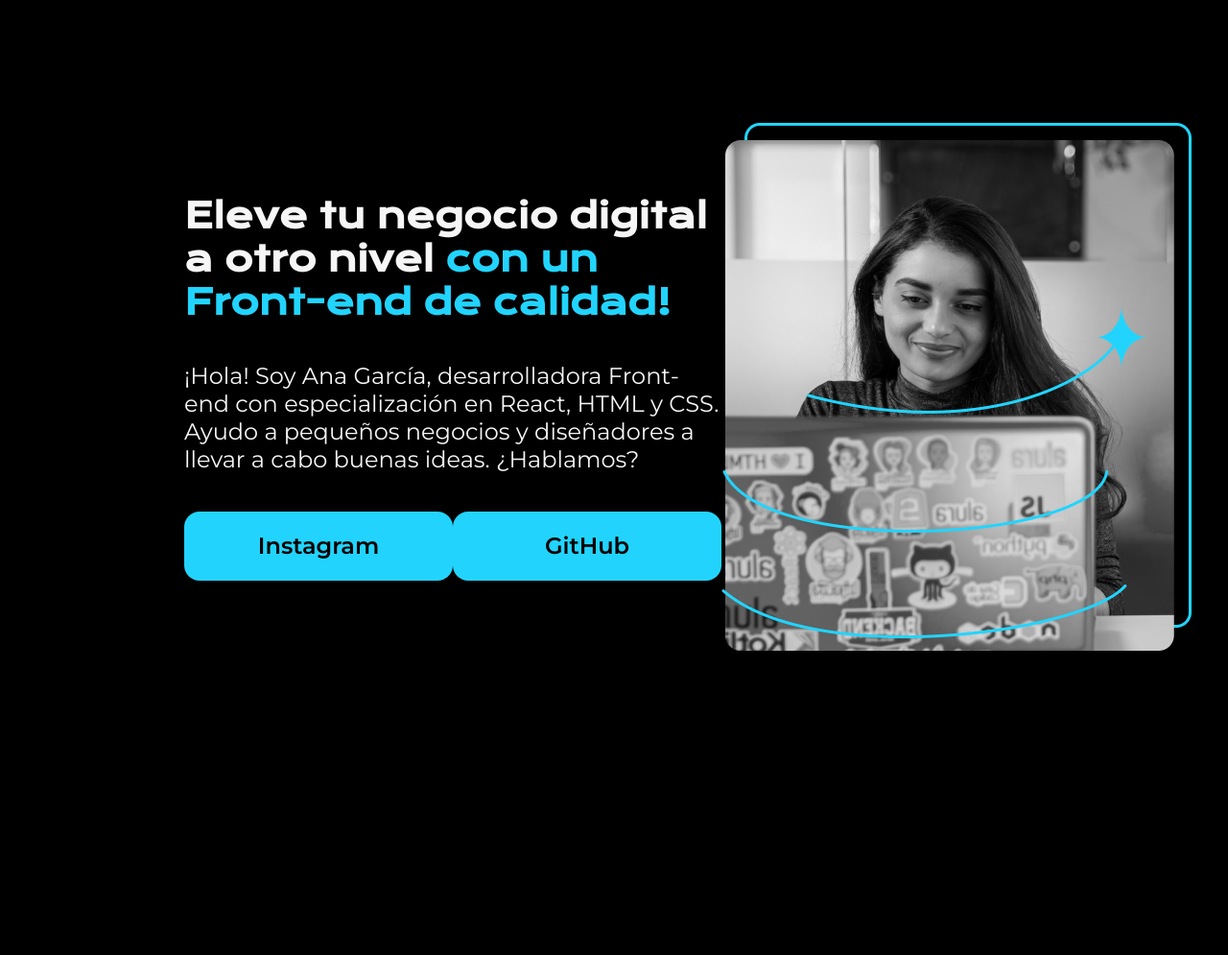
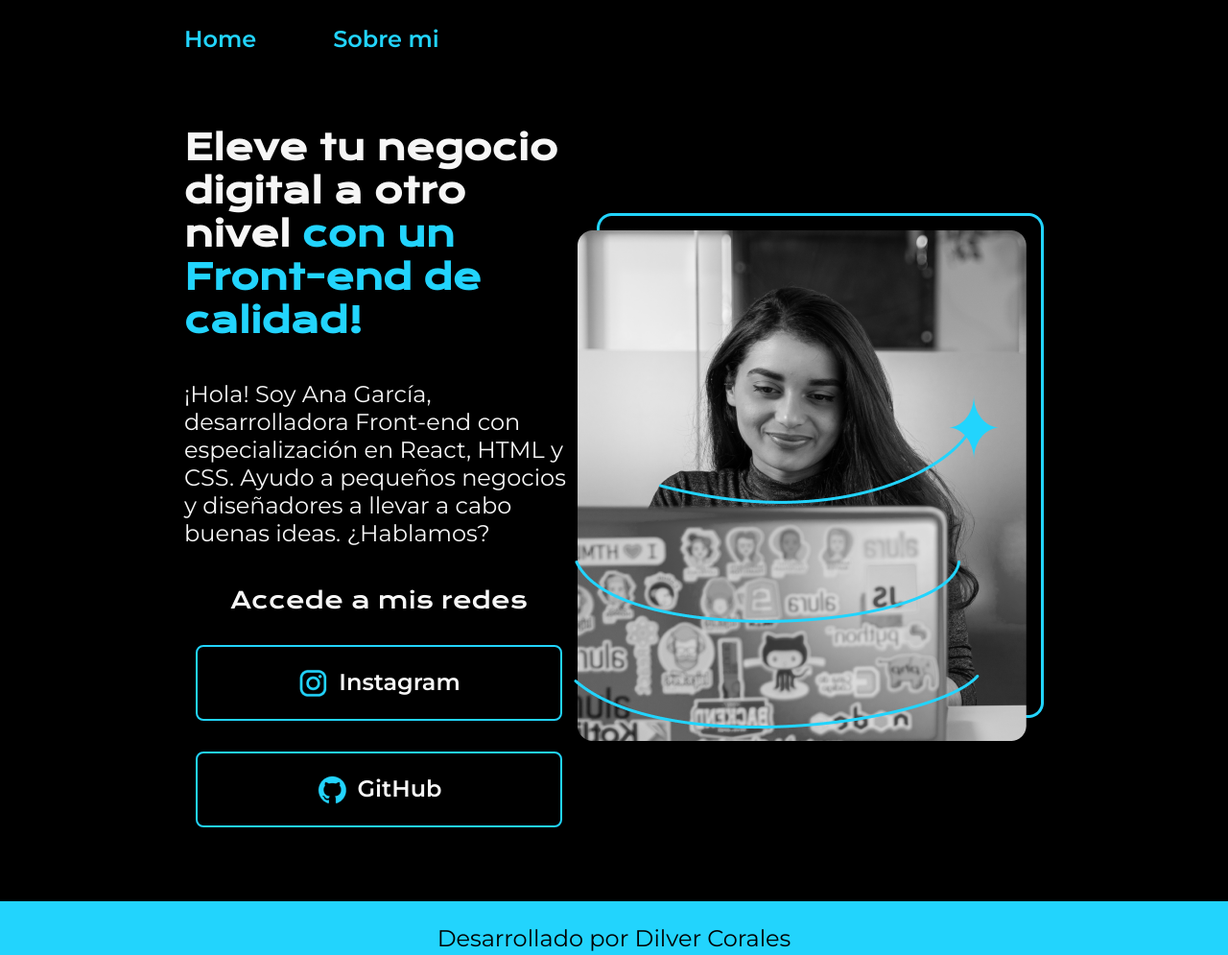
Before and after one commit to CoralesS/portafolio-prueba, a plain HTML site: page index.html in a window 1280 px wide. Shown: the whole page at 96% size. Before the commit the page ends 928 px from the top, so only its background shows below. Drawn offline with nearby package versions, Linux system fonts and the light colour scheme.

Commit message:
primera actualizacion

```diff
--- a/index.html
+++ b/index.html
@@ -5,11 +5,16 @@
     <meta http-equiv="X-UA-Compatible" content="IE=edge">
     <meta name="viewport" content="width=device-width, initial-scale=1.0">
     <title>Portafolio</title>
-    <link rel="stylesheet" href="style.css">
+    <link rel="stylesheet" href="./styles/style.css">
 
 </head>
 <body>
-    <header></header>
+    <header class="header">
+        <nav class="header__menu">
+            <a class="header__menu__link" href="index.html">Home</a>
+            <a class="header__menu__link" href="about.html">Sobre mi</a>
+        </nav>
+    </header>
     <main class="presentacion">
         <section class="presentacion__contenido">
             <h1 class="presentacion__contenido__titulo">
@@ -23,13 +28,20 @@
 
                 </p>
                 <div class="presentacion__enlaces">
-                    <a class="presentacion__enlaces__link" href="https://instagram.com/">Instagram</a>
-                    <a class="presentacion__enlaces__link" href="https://github.com/">GitHub</a>
+                    <h2 class="presentacion__enlaces__subtitulo">Accede a mis redes</h2>
+                    <a class="presentacion__enlaces__link" href="https://instagram.com/">
+                        <img src="./assets/instagram.png" alt="">Instagram
+                    </a>
+                    <a class="presentacion__enlaces__link" href="https://github.com/">
+                        <img src="./assets/github.png" alt="">GitHub
+                    </a>
                 </div>
 
         </section>
-            <img src="Imagem.png" alt="Foto de Ana García desarrolando un proyecto">
+            <img src="./assets/Imagem.png" alt="Foto de Ana García desarrolando un proyecto">
     </main>
-    <footer></footer>
+    <footer class="footer">
+        <p>Desarrollado por Dilver Corales</p>
+    </footer>
 </body>
 </html>
--- a/style.css
+++ /dev/null
@@ -1,61 +0,0 @@
-@import url('https://fonts.googleapis.com/css2?family=Krona+One&family=Montserrat:wght@400;600&display=swap');
-
-
-* {
-    padding: 0;
-    margin:0;
-}
-
-body{
-    height: 100vh;
-    box-sizing: border-box;
-    background-color: #000000;
-    color: #F6F6F6;
-}
-
-
-.titulo-destaque {
-    color: #22D4FD; ;
-}
-
-.presentacion {
-    margin: 10% 15%;
-    display: flex;
-    align-items: center;
-    justify-content: space-between;
-}
-
-.presentacion__contenido{
-    width: 615px;
-    display: flex;
-    flex-direction: column;
-    gap: 40px;
-}
-
-.presentacion__contenido__titulo{
-    font-size: 36px;
-    font-family: 'Krona One', sans-serif;
-}
-
-.presentacion__contenido__texto{
-    font-size: 24px;
-    font-family: 'Montserrat', sans-serif;
-}
-
-.presentacion__enlaces{
-    display: flex;
-    justify-content: space-between;
-}
-
-.presentacion__enlaces__link{
-    background-color: #22D4FD;
-    width: 280px;
-    text-align: center;
-    border-radius: 16px;
-    font-size: 24px;
-    font-weight: 600;
-    padding: 21.5px 0;
-    text-decoration: none;
-    color: #000000;
-    font-family: 'Montserrat', sans-serif;
-}
--- /dev/null
+++ b/styles/style.css
@@ -0,0 +1,121 @@
+@import url('https://fonts.googleapis.com/css2?family=Krona+One&family=Montserrat:wght@400;600&display=swap');
+
+:root{
+    --color-primario: #000000;
+    --color-secundario: #f6f6f6;
+    --color-terciario: #22D4fd;
+    --color-hover: #272727;
+
+    --fuente-montserrat: 'Montserrat', sans serif;
+    --fuente-krona: 'Krona One', sans-serif;
+
+
+}
+
+
+
+* {
+    padding: 0;
+    margin:0;
+}
+
+body{
+
+    box-sizing: border-box;
+    background-color: var(--color-primario);
+    color: var(--color-secundario);
+}
+
+.header{
+    padding: 2% 0% 0% 15%;
+
+}
+
+.header__menu{
+    display: flex;
+    gap: 80px;
+
+}
+
+.header__menu__link{
+    font-family: var(--fuente-montserrat);
+    font-size: 24px;
+    font-weight: 600;
+    color: var(--color-terciario);
+    text-decoration: none;
+}
+
+
+.presentacion {
+    padding: 6% 15%;
+    display: flex;
+    align-items: center;
+    justify-content: space-between;
+}
+
+.presentacion__contenido{
+    width: 615px;
+    display: flex;
+    flex-direction: column;
+    gap: 40px;
+}
+
+.presentacion__contenido__titulo{
+    font-size: 36px;
+    font-family: var(--fuente-krona);
+}
+
+.titulo-destaque {
+    color: var(--color-terciario); ;
+}
+
+.presentacion__contenido__texto{
+    font-size: 24px;
+    font-family: var(--fuente-montserrat);
+}
+
+.presentacion__enlaces{
+    display: flex;
+    justify-content: space-between;
+    flex-direction: column;
+    align-items: center;
+    gap: 32px;
+}
+
+.presentacion__enlaces__subtitulo{
+    font-family: var(--fuente-krona);
+    font-size: 24px;
+    font-weight: 400;
+
+
+}
+
+.presentacion__enlaces__link{
+    width: 378px;
+    text-align: center;
+    border-radius: 8px;
+    font-size: 24px;
+    font-weight: 600;
+    padding: 21.5px 0;
+    text-decoration: none;
+    color: var(--color-secundario);
+    font-family: var(--fuente-montserrat);
+    border: 2px solid var(--color-terciario);
+    display: flex;
+    justify-content: center;
+    gap: 10px;
+}
+
+.presentacion__enlaces__link:hover {
+    background-color: var(--color-hover);
+}
+
+.footer{
+    background-color: var(--color-terciario);
+    padding: 24px;
+    color: var(--color-primario);
+    text-align: center;
+    font-family: var(--fuente-montserrat);
+    font-size: 24px;
+    font-weight: 400;
+}
```
Also changed, not shown: about.html (added, +38 -0 lines), assets/Imagem.png (renamed from Imagem.png), assets/github.png (added), assets/instagram.png (added), assets/linkedin.png (added), assets/twitch.png (added), assets/twitter-novo.png (added), assets/twitter.png (added).
